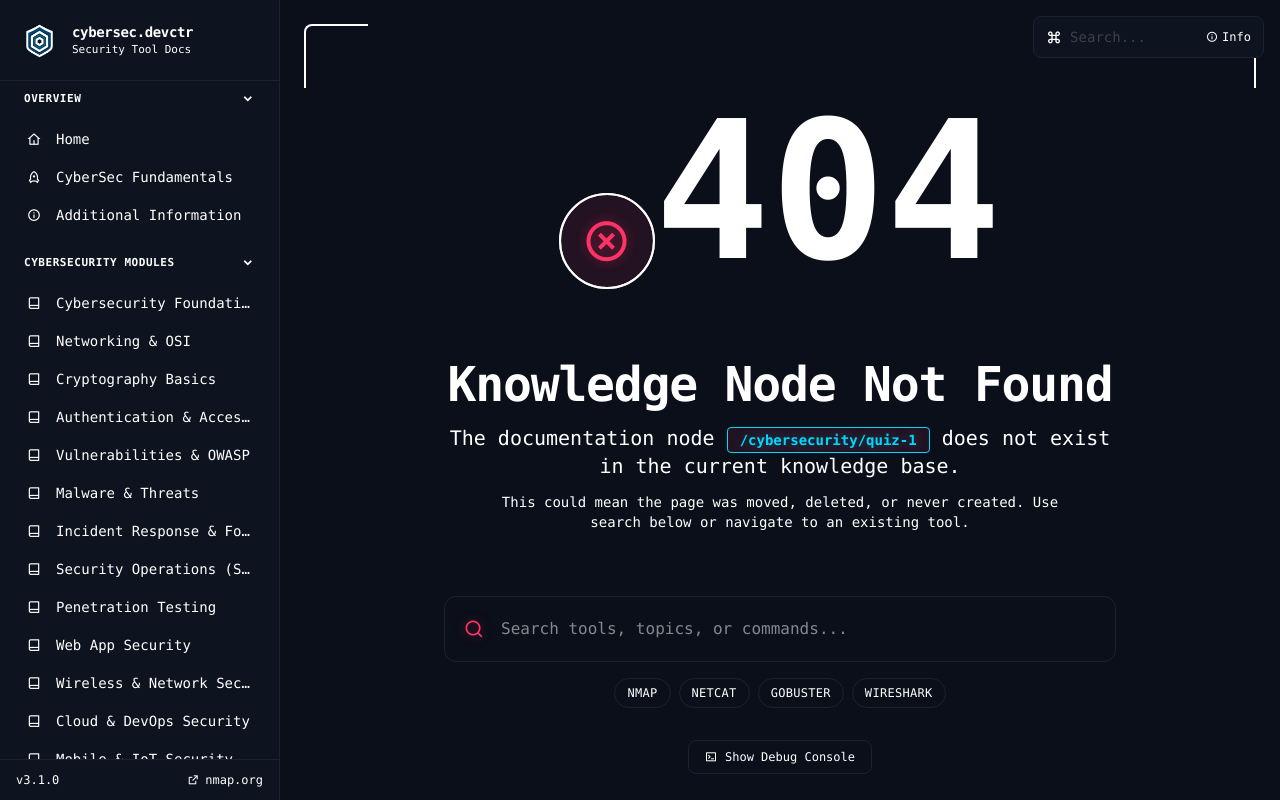
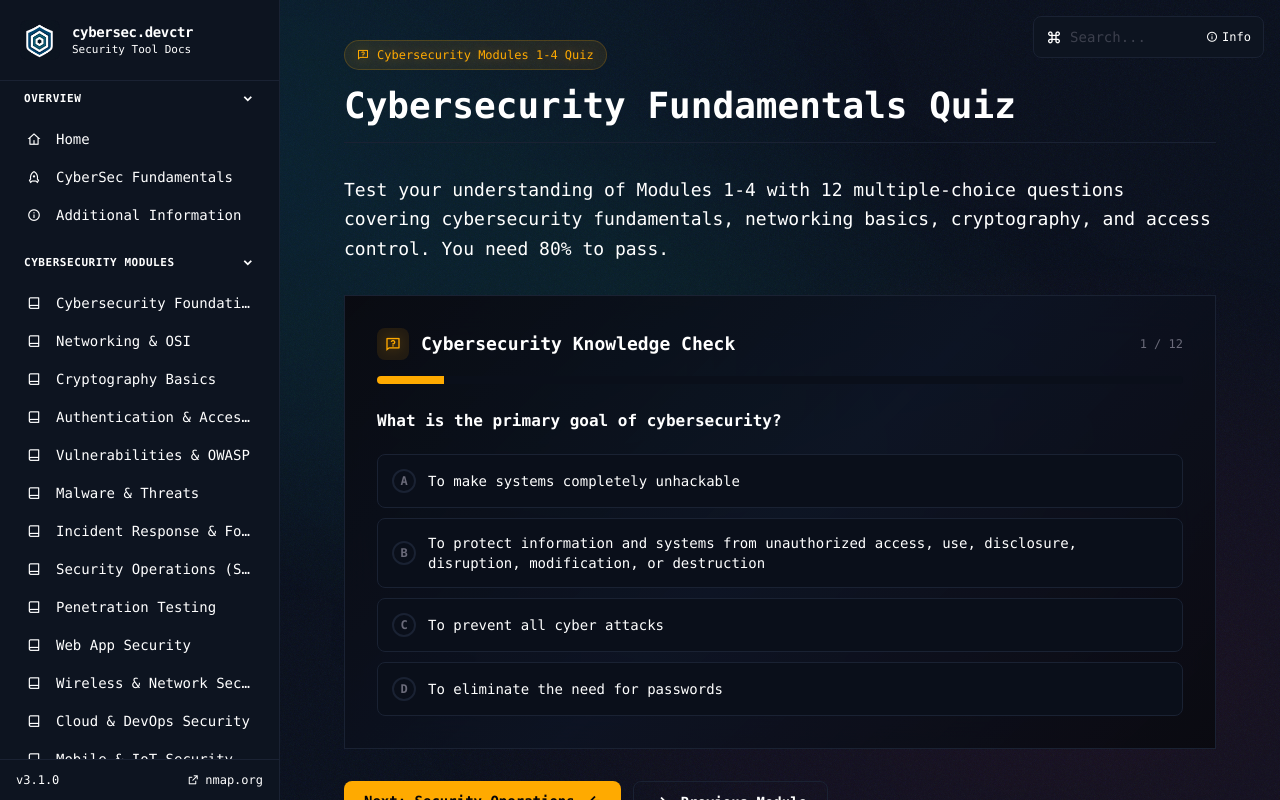
Before and after one commit to Tribrix23/cyber_sec_documentation, a Next.js app: page /cybersecurity/quiz-1 in a window 1280 px wide. Before the commit this address had no page. Shown: the top 800 px of the page. Built offline with nearby package versions, Linux system fonts and the light colour scheme.

Commit message:
fixing typos

```diff
--- a/app/cybersecurity/authentication-authorization/page.tsx
+++ b/app/cybersecurity/authentication-authorization/page.tsx
@@ -123,7 +123,7 @@ const accessControlModels = [
   {
     model: 'Policy-Based Access Control (PBAC)',
     principle: 'Combines RBAC and ABAC with real-time policy engine.',
-    example: 'Google\u2019s BeyondCorp Zero Trust model: Access based on device health, user identity, and context—not network location.',
+    example: 'Google&apos;s BeyondCorp Zero Trust model: Access based on device health, user identity, and context—not network location.',
     trend: 'Modern identity providers (Okta, Azure AD) moving toward PBAC for cloud and remote workforce security.',
   },
 ];
@@ -144,7 +144,7 @@ const sessionManagement = [
   },
   {
     vulnerability: 'Session Fixation',
-    description: 'Attacker sets victim\u2019s session ID before login (via link or app vulnerability). Victim logs in, attacker uses same session ID to hijack authenticated session.',
+    description: 'Attacker sets victim&apos;s session ID before login (via link or app vulnerability). Victim logs in, attacker uses same session ID to hijack authenticated session.',
     fix: 'Regenerate session ID on authentication. Never accept session ID from URL parameter.',
   },
   {
--- a/app/cybersecurity/common-vulnerabilities-owasp/page.tsx
+++ b/app/cybersecurity/common-vulnerabilities-owasp/page.tsx
@@ -19,7 +19,7 @@ const owaspCategories = [
     cwe: 'CWE-284 (Improper Access Control)',
     prevalence: 'Affects 34% of applications. Highest severity impact possible (data breach, account takeover).',
     realIncidents: [
-      'Facebook/Instagram (2018): Privacy bug allowed changing any video\u2019s privacy settings via access control flaw in GraphQL API permitting unauthorized access to private videos.',
+      'Facebook/Instagram (2018): Privacy bug allowed changing any video&apos;s privacy settings via access control flaw in GraphQL API permitting unauthorized access to private videos.',
       'Twitter (2020): Privilege escalation vulnerability allowed any user to turn on \u201cProtect your tweets\u201d setting for any account via API bug.',
     ],
     prevention: [
@@ -145,7 +145,7 @@ const owaspCategories = [
       'Remove unused dependencies\u2014smaller attack surface',
       'Regular patch cycles\u2014security updates applied within SLA (typically 30 days for critical)',
       'Virtual patching (WAF rule) when immediate patch unavailable',
-      'SBOM (Software Bill of Materials) inventory\u2014know exactly what\u2019s in your software',
+      'SBOM (Software Bill of Materials) inventory\u2014know exactly what&apos;s in your software',
     ],
     testing: 'Use OWASP Dependency-Check, npm audit, bundler-audit. Check versions against NVD for known CVEs.',
     icon: 'ri-database-2-line',
@@ -546,7 +546,7 @@ export default function CommonVulnerabilitiesOwaspPage() {
             { title: 'OWASP Top 10 2021 Official Document', desc: 'Complete OWASP Top 10 with detailed risk ratings, example flaws, testing guidance for each category.', link: 'https://owasp.org/Top10' },
             { title: 'OWASP Web Security Testing Guide', desc: '900+ pages of comprehensive penetration testing procedures for every OWASP category with step-by-step instructions.', link: 'https://owasp.org/www-project-web-security-testing-guide' },
             { title: 'Burp Suite Professional', desc: 'Industry-standard web app security testing platform used by 70%+ of professional pentesters. Includes scanner, proxy, intruder, repeater.', link: 'https://portswigger.net/burp' },
-            { title: 'CWE / SANS Top 25 Most Dangerous Software Errors', desc: 'MITRE\u2019s Common Weakness Enumeration catalog with detailed descriptions, examples, and mitigations for each weakness.', link: 'https://cwe.mitre.org/top25' },
+            { title: 'CWE / SANS Top 25 Most Dangerous Software Errors', desc: 'MITRE&apos;s Common Weakness Enumeration catalog with detailed descriptions, examples, and mitigations for each weakness.', link: 'https://cwe.mitre.org/top25' },
           ].map((res) => (
             <div key={res.title} className="cyber-card p-4">
               <a href={res.link} target="_blank" rel="noopener noreferrer" className="text-sm font-semibold text-cyber-cyan hover:text-cyber-amber transition-colors">
--- a/app/cybersecurity/foundations-security-mindset/page.tsx
+++ b/app/cybersecurity/foundations-security-mindset/page.tsx
@@ -116,7 +116,7 @@ export default function FoundationsSecurityMindsetPage() {
         </div>
         <DocHeading level={1}>Foundations of Cybersecurity & Security Mindset</DocHeading>
         <p className="text-cyber-text leading-relaxed mt-3 text-lg">
-          Cybersecurity is not just tools and technologies—it\u2019s a <strong className="text-cyber-cyan">mindset</strong>. Before you can defend systems, you must think like an attacker. Before you can secure data, you must understand what makes it valuable. This module establishes the mental frameworks, core principles, and foundational concepts that underpin every other module in this curriculum.
+          Cybersecurity is not just about tools and technologies it is a <strong className="text-cyber-cyan">mindset</strong>. Before you can defend systems, you must learn to think like an attacker. Before you can secure data, you must understand why it is valuable and how it can be exploited. This module introduces the mental frameworks, core security principles, and foundational concepts that serve as the backbone of every topic in this curriculum.
         </p>
       </motion.div>
 
@@ -180,7 +180,7 @@ export default function FoundationsSecurityMindsetPage() {
       <motion.section className="mt-12" initial="hidden" whileInView="visible" viewport={{ once: true }} variants={fadeUp}>
         <DocHeading level={2}>Understanding Attack Vectors</DocHeading>
         <p className="text-cyber-text leading-relaxed mt-3">
-          Attackers don\u2019t hack systems—they <em>exploit weaknesses</em>. Understanding common attack vectors helps you visualize where defenses must exist.
+          Attackers do not simply hack systems they <em>exploit weaknesses</em>. These weaknesses may exist in software, networks, configurations, or even human behavior. By understanding common attack vectors, you can better identify where vulnerabilities exist and where defensive measures must be implemented to protect systems, data, and users.
         </p>
 
         <div className="mt-6 grid grid-cols-1 md:grid-cols-2 gap-4">
@@ -244,7 +244,7 @@ export default function FoundationsSecurityMindsetPage() {
       <motion.section className="mt-12" initial="hidden" whileInView="visible" viewport={{ once: true }} variants={fadeUp}>
         <DocHeading level={2}>Security as a Continuous Process</DocHeading>
         <p className="text-cyber-text leading-relaxed mt-3">
-          Security is not a product you buy—it\u2019s a process you maintain. The NIST Cybersecurity Framework outlines five core functions that form a continuous cycle.
+          Security is not a product you buy it is a process you maintain. The NIST Cybersecurity Framework outlines five core functions that form a continuous cycle.
         </p>
 
         <div className="mt-6 cyber-card p-5">
--- a/app/cybersecurity/page.tsx
+++ b/app/cybersecurity/page.tsx
@@ -330,7 +330,7 @@ export default function CybersecurityLandingPage() {
             },
             {
               title: 'For Security Practitioners',
-              desc: 'Use advanced modules to deepen specialized knowledge. Reference real incident case studies and threat intelligence examples for your organization\u2019s security program development.',
+              desc: 'Use advanced modules to deepen specialized knowledge. Reference real incident case studies and threat intelligence examples for your organization&apos;s security program development.',
             },
             {
               title: 'For Students & Career Changers',
--- /dev/null
+++ b/app/cybersecurity/quiz-1/page.tsx
@@ -0,0 +1,134 @@
+'use client'
+
+import { useEffect } from 'react';
+import DocHeading from '@/components/base/DocHeading';
+import ModuleQuiz from '@/components/base/ModuleQuiz';
+import { motion } from 'framer-motion';
+
+const fadeUp = {
+  hidden: { opacity: 0, y: 24 },
+  visible: { opacity: 1, y: 0 },
+};
+
+const cybersecurityQuiz1Questions = [
+  {
+    id: 1,
+    question: 'What is the primary goal of cybersecurity?',
+    options: ['To make systems completely unhackable', 'To protect information and systems from unauthorized access, use, disclosure, disruption, modification, or destruction', 'To prevent all cyber attacks', 'To eliminate the need for passwords'],
+    correct: 1,
+    explanation: 'Cybersecurity aims to protect information and systems from various threats, though it recognizes that perfect security is unattainable. It focuses on risk management and defense-in-depth strategies.',
+  },
+  {
+    id: 2,
+    question: 'Which of the following BEST describes the CIA triad in cybersecurity?',
+    options: ['Confidentiality, Integrity, Availability', 'Central Intelligence Agency', 'Computer Intrusion Analysis', 'Certification, Identification, Authentication'],
+    correct: 0,
+    explanation: 'The CIA triad is a foundational model in cybersecurity representing Confidentiality (keeping data secret), Integrity (ensuring data is accurate and unaltered), and Availability (ensuring data is accessible when needed).',
+  },
+  {
+    id: 3,
+    question: 'In the OSI model, which layer is responsible for logical addressing and routing?',
+    options: ['Physical Layer', 'Data Link Layer', 'Network Layer', 'Transport Layer'],
+    correct: 2,
+    explanation: 'The Network Layer (Layer 3) handles logical addressing (IP addresses) and determines the best path for routing packets between different networks.',
+  },
+  {
+    id: 4,
+    question: 'What is the main difference between symmetric and asymmetric encryption?',
+    options: ['Symmetric uses one key, asymmetric uses two keys', 'Symmetric is faster but less secure', 'Asymmetric is only used for digital signatures', 'Symmetric is for data at rest, asymmetric for data in transit'],
+    correct: 0,
+    explanation: 'Symmetric encryption uses the same key for both encryption and decryption, while asymmetric encryption uses a pair of keys: a public key for encryption and a private key for decryption.',
+  },
+  {
+    id: 5,
+    question: 'Which authentication factor is something you HAVE?',
+    options: ['Password', 'Fingerprint', 'Smart card', 'Voice pattern'],
+    correct: 2,
+    explanation: 'Authentication factors are categorized as: something you know (password), something you have (smart card, token), and something you are (biometrics like fingerprints or voice patterns).',
+  },
+  {
+    id: 6,
+    question: 'What does the principle of least privilege mean?',
+    options: ['Users should have maximum access to perform their jobs', 'Users should have the minimum access necessary to perform their job functions', 'All users should have the same access level', 'Privileges should be granted based on seniority'],
+    correct: 1,
+    explanation: 'The principle of least privilege states that users and processes should operate with the minimum levels of access (or permissions) needed to perform their job functions, reducing the potential damage from accidents or misuse.',
+  },
+  {
+    id: 7,
+    question: 'Which of the following is an example of multi-factor authentication (MFA)?',
+    options: ['Password and security question', 'Password and fingerprint scan', 'Two different passwords', 'Username and password'],
+    correct: 1,
+    explanation: 'Multi-factor authentication requires two or more different types of authentication factors. A password (something you know) and fingerprint scan (something you are) constitutes MFA.',
+  },
+  {
+    id: 8,
+    question: 'What is the main purpose of a firewall in network security?',
+    options: ['To encrypt all network traffic', 'To monitor and control incoming and outgoing network traffic based on security rules', 'To detect viruses in email attachments', 'To provide wireless network access'],
+    correct: 1,
+    explanation: 'A firewall acts as a barrier between trusted and untrusted networks, monitoring and controlling network traffic based on predetermined security rules to prevent unauthorized access.',
+  },
+  {
+    id: 9,
+    question: 'Which cryptographic algorithm is commonly used for securing web traffic (HTTPS)?',
+    options: ['RSA', 'AES', 'DES', 'MD5'],
+    correct: 0,
+    explanation: 'While AES is used for encrypting the actual data in HTTPS, RSA (or more commonly ECC - Elliptic Curve Cryptography) is used for the initial key exchange and authentication in the TLS handshake that establishes HTTPS connections.',
+  },
+  {
+    id: 10,
+    question: 'What is social engineering in the context of cybersecurity?',
+    options: ['Engineering secure social media platforms', 'Using technical exploits to gain unauthorized access', 'Manipulating people into divulging confidential information or performing actions', 'Engineering social networks for better connectivity'],
+    correct: 2,
+    explanation: 'Social engineering involves manipulating individuals into performing actions or divulging confidential information, rather than using technical hacking techniques. It exploits human psychology rather than system vulnerabilities.',
+  },
+  {
+    id: 11,
+    question: 'Which of the following BEST describes defense in depth?',
+    options: ['Using only the strongest security measure available', 'Having multiple layers of security controls throughout an IT system', 'Focusing security efforts only on the network perimeter', 'Using the same security solution everywhere'],
+    correct: 1,
+    explanation: 'Defense in depth is a security approach that uses multiple layers of defense throughout an IT system. If one layer fails, others still provide protection, much like the concentric walls of a medieval castle.',
+  },
+  {
+    id: 12,
+    question: 'What is the main difference between a virus and a worm?',
+    options: ['Viruses are harmless, worms are dangerous', 'Viruses require human action to spread, worms can spread autonomously', 'Worms only infect Mac computers, viruses only infect PCs', 'There is no difference; the terms are interchangeable'],
+    correct: 1,
+    explanation: 'A virus requires human action (like opening an infected file) to spread and typically attaches itself to legitimate programs. A worm is standalone malware that can replicate and spread autonomously across networks without human intervention.',
+  },
+];
+
+export default function CybersecurityQuiz1Page() {
+  useEffect(() => {
+    window.scrollTo(0, 0);
+  }, []);
+
+  return (
+      <div className="px-6 md:px-12 lg:px-16 py-10 max-w-5xl">
+        <motion.div initial="hidden" animate="visible" variants={fadeUp} transition={{ duration: 0.5 }}>
+          <div className="inline-flex items-center gap-2 px-3 py-1.5 rounded-full bg-cyber-amber/10 border border-cyber-amber/20 text-cyber-amber text-xs font-medium font-mono mb-4">
+            <i className="ri-questionnaire-line" />
+            Cybersecurity Modules 1-4 Quiz
+          </div>
+          <DocHeading level={1}>Cybersecurity Fundamentals Quiz</DocHeading>
+          <p className="text-cyber-text leading-relaxed mt-3 text-lg">
+            Test your understanding of Modules 1-4 with 12 multiple-choice questions covering cybersecurity fundamentals, networking basics, cryptography, and access control. You need 80% to pass.
+          </p>
+        </motion.div>
+
+        <motion.section className="mt-8" initial="hidden" whileInView="visible" viewport={{ once: true }} variants={fadeUp}>
+          <ModuleQuiz title="Cybersecurity Knowledge Check" questions={cybersecurityQuiz1Questions} />
+        </motion.section>
+
+        <motion.section className="mt-8 mb-16" initial="hidden" whileInView="visible" viewport={{ once: true }} variants={fadeUp}>
+          <div className="flex gap-3">
+            <a href="/cybersecurity/" className="px-5 py-2.5 rounded-lg bg-cyber-amber text-cyber-bg text-sm font-semibold hover:bg-cyber-amber/80 transition-all whitespace-nowrap">
+              Next: Security Operations <i className="ri-arrow-left-line ml-1" />
+            </a>
+            <a href="/cybersecurity/web-app-security" className="px-5 py-2.5 rounded-lg border border-cyber-border text-sm font-semibold text-cyber-text hover:border-cyber-amber hover:text-cyber-amber transition-all whitespace-nowrap">
+              <i className="ri-arrow-right-line mr-1" /> Previous Module
+            </a>
+          </div>
+        </motion.section>
+      </div>
+  );
+}
--- a/lib/navData.ts
+++ b/lib/navData.ts
@@ -25,18 +25,22 @@ export const navSections: NavSection[] = [
       { label: 'Networking & OSI', path: '/cybersecurity/networking-osi-fundamentals', icon: 'ri-book-line' },
       { label: 'Cryptography Basics', path: '/cybersecurity/cryptography-basics', icon: 'ri-book-line' },
       { label: 'Authentication & Access Control', path: '/cybersecurity/authentication-authorization', icon: 'ri-book-line' },
+
       { label: 'Vulnerabilities & OWASP', path: '/cybersecurity/common-vulnerabilities-owasp', icon: 'ri-book-line' },
       { label: 'Malware & Threats', path: '/cybersecurity/malware-threat-landscape', icon: 'ri-book-line' },
       { label: 'Incident Response & Forensics', path: '/cybersecurity/incident-response-forensics', icon: 'ri-book-line' },
       { label: 'Security Operations (SOC)', path: '/cybersecurity/security-operations-soc', icon: 'ri-book-line' },
+
       { label: 'Penetration Testing', path: '/cybersecurity/pentesting-methodologies', icon: 'ri-book-line' },
       { label: 'Web App Security', path: '/cybersecurity/web-app-security', icon: 'ri-book-line' },
       { label: 'Wireless & Network Security', path: '/cybersecurity/wireless-network-security', icon: 'ri-book-line' },
       { label: 'Cloud & DevOps Security', path: '/cybersecurity/cloud-devops-security', icon: 'ri-book-line' },
+
       { label: 'Mobile & IoT Security', path: '/cybersecurity/mobile-iot-security', icon: 'ri-book-line' },
       { label: 'Social Engineering', path: '/cybersecurity/social-engineering', icon: 'ri-book-line' },
       { label: 'Encryption & Cryptanalysis', path: '/cybersecurity/encryption-cryptanalysis', icon: 'ri-book-line' },
       { label: 'Security Architecture', path: '/cybersecurity/security-architecture', icon: 'ri-book-line' },
+
       { label: 'Cybersecurity Law & Ethics', path: '/cybersecurity/compliance-legal-ethics', icon: 'ri-book-line' },
       { label: 'DevSecOps & Secure SDLC', path: '/cybersecurity/devsecops-secure-sdlc', icon: 'ri-book-line' },
       { label: 'Threat Intelligence', path: '/cybersecurity/threat-intelligence', icon: 'ri-book-line' },
```
Also changed, not shown: app/cybersecurity/cryptography-basics/page.tsx (+7 -7 lines), app/cybersecurity/networking-osi-fundamentals/page.tsx (+5 -5 lines).
